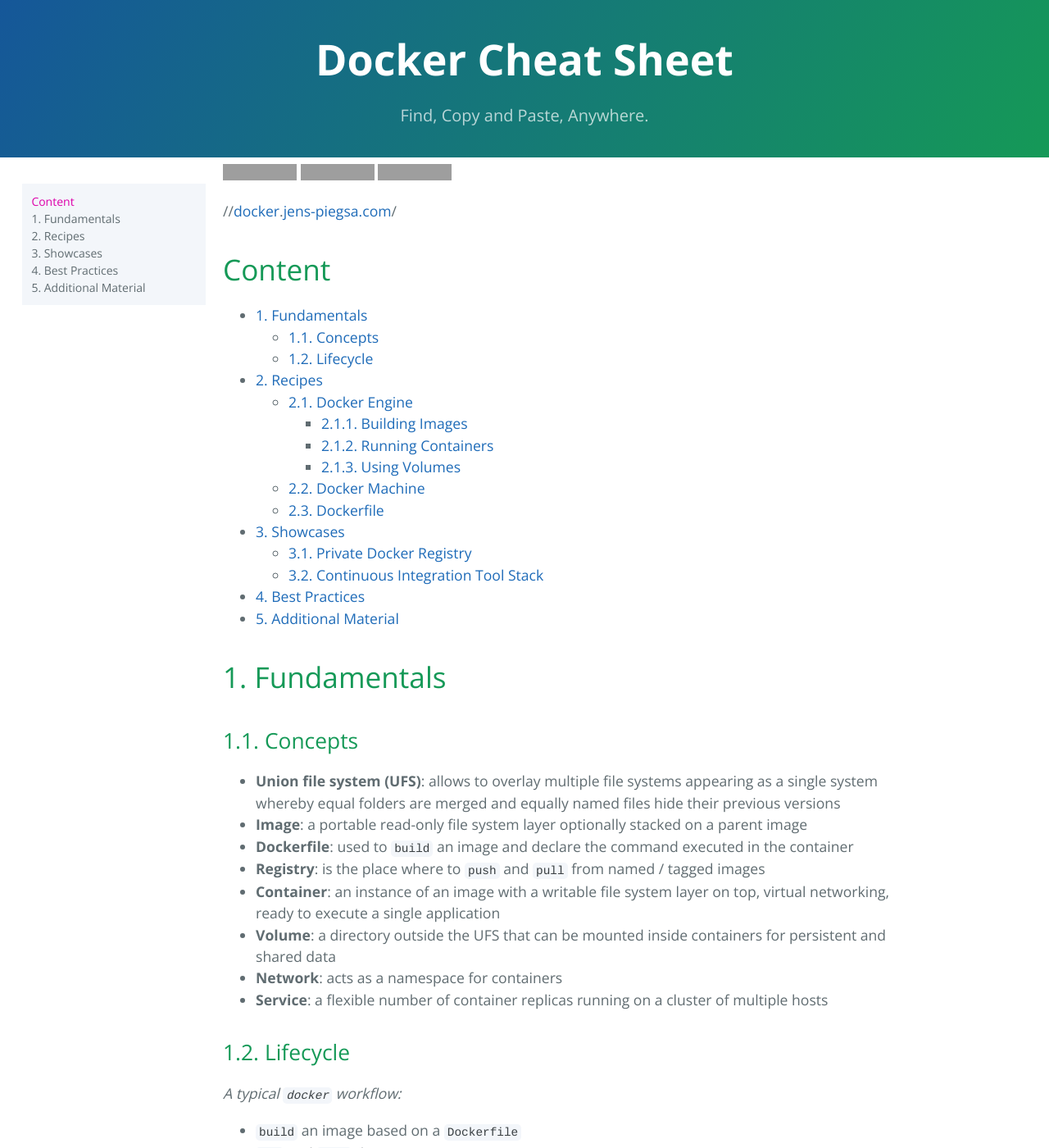
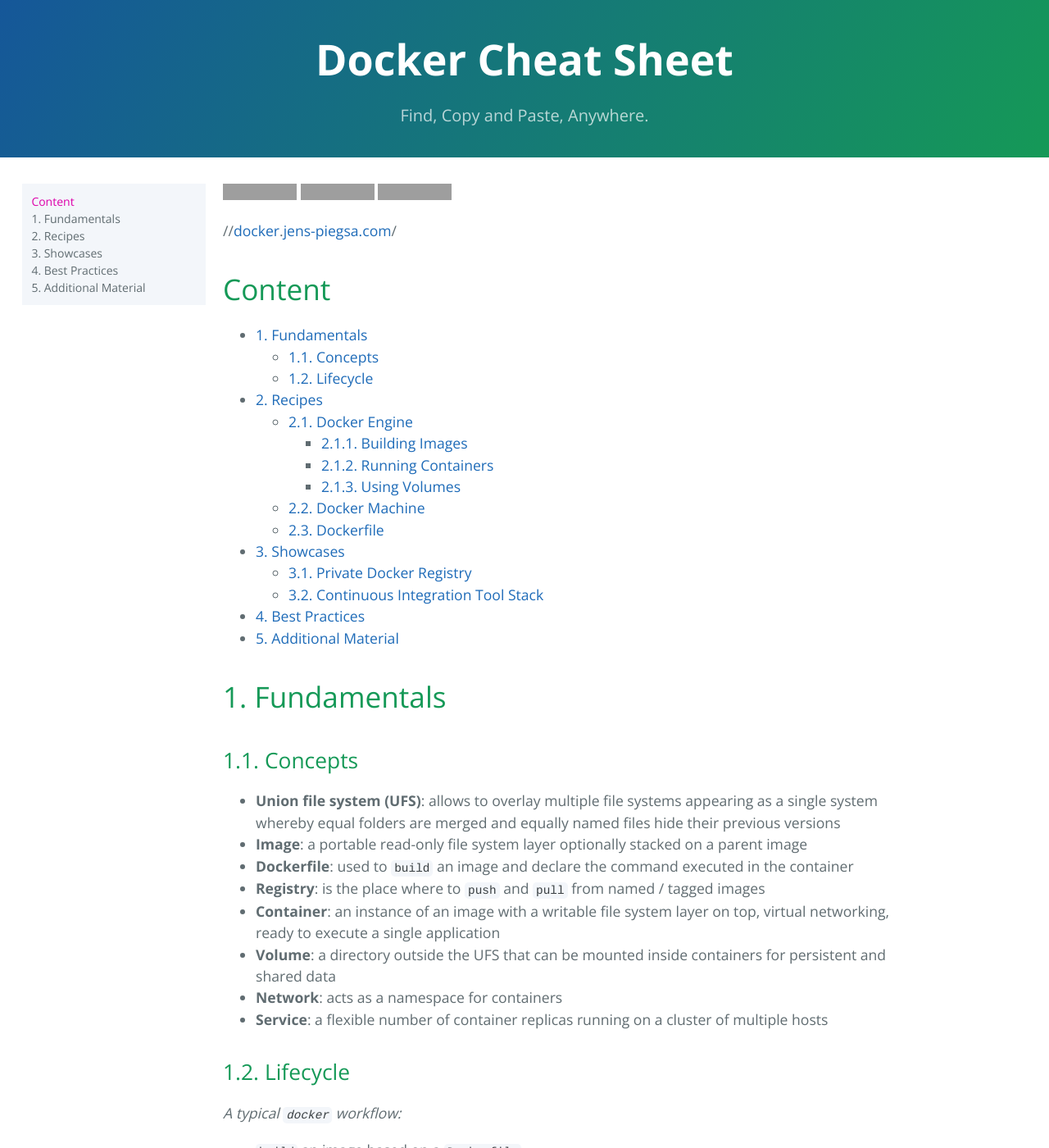
Before and after one commit to JensPiegsa/docker-cheat-sheet, a Jekyll site: the page built from index.md, in a window 1280 px wide and 1400 px high. Shown: the whole window at 82% size. Built offline with Jekyll 4.4.1, drawn with Linux system fonts in a browser that asks for light colours; grey boxes are pictures that could not be loaded.

Commit message:
revision

```diff
--- a/stylesheets/stylesheet.css
+++ b/stylesheets/stylesheet.css
@@ -233,7 +233,7 @@
 }
 
 .main-content {
-	margin-top: 12.5rem;
+	margin-top: 14rem;
 	font-size: 1.1rem;
 	display: flex;
 	flex-direction: column;
```
